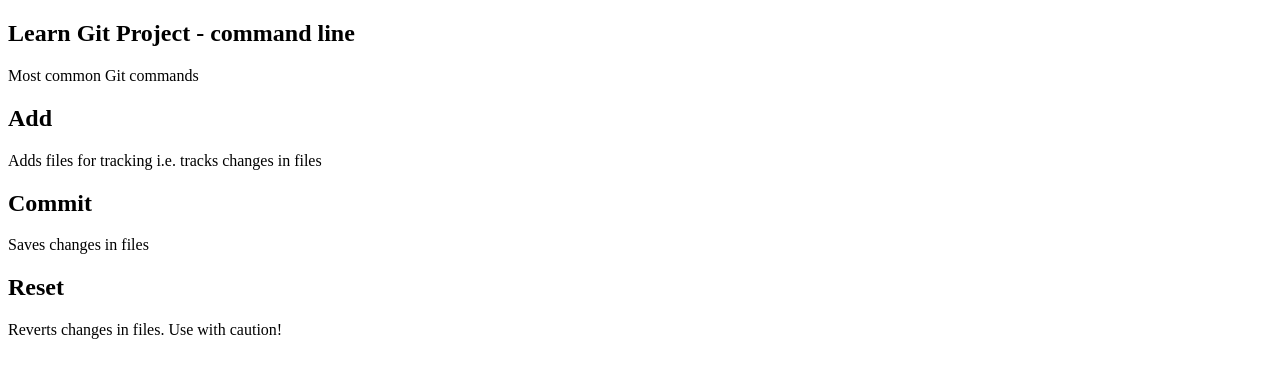
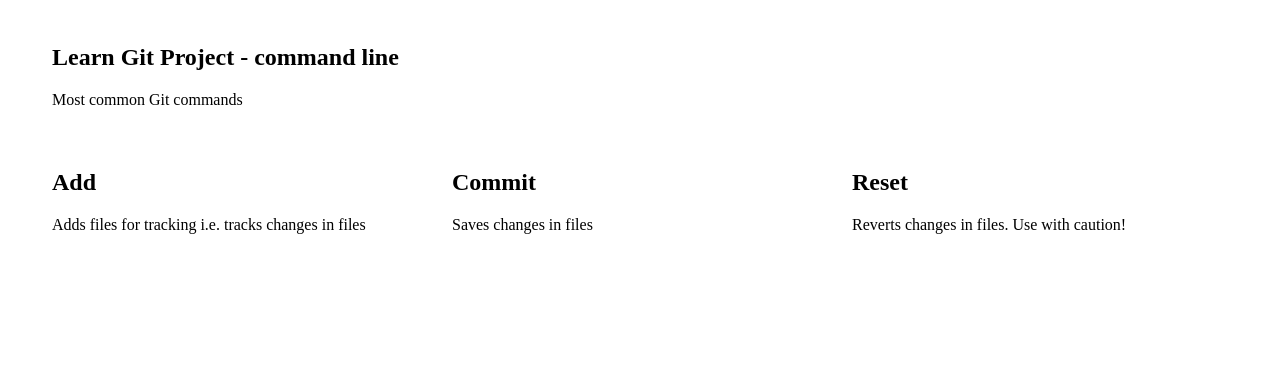
Before and after one commit to mnap00/mod-07-learn-git, a plain HTML site: page index.html in a window 1280 px wide. Drawn offline with Linux system fonts and the light colour scheme.

Commit message:
Fix index.html <head>

```diff
--- a/index.html
+++ b/index.html
@@ -2,7 +2,9 @@
 <html lang="en">
 <head>
     <meta charset="UTF-8">
+    <meta lang="en">
     <title>Learn Git Project</title>
+    <link rel="stylesheet" type="text/css" href="style.css">
 </head>
 <body>
     <section>
```
